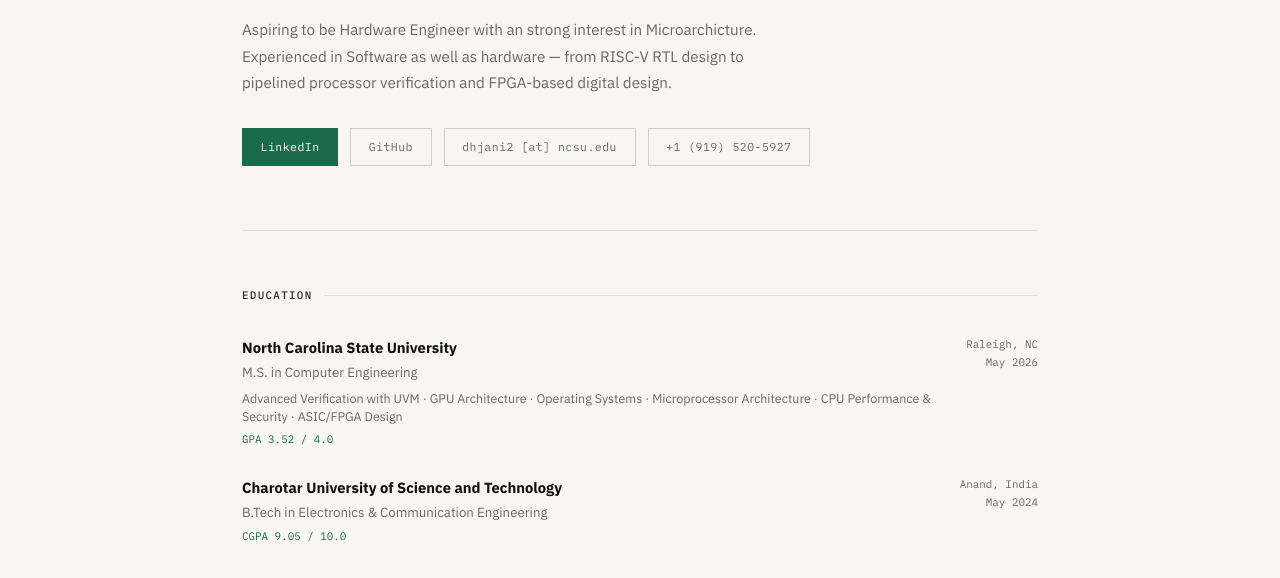
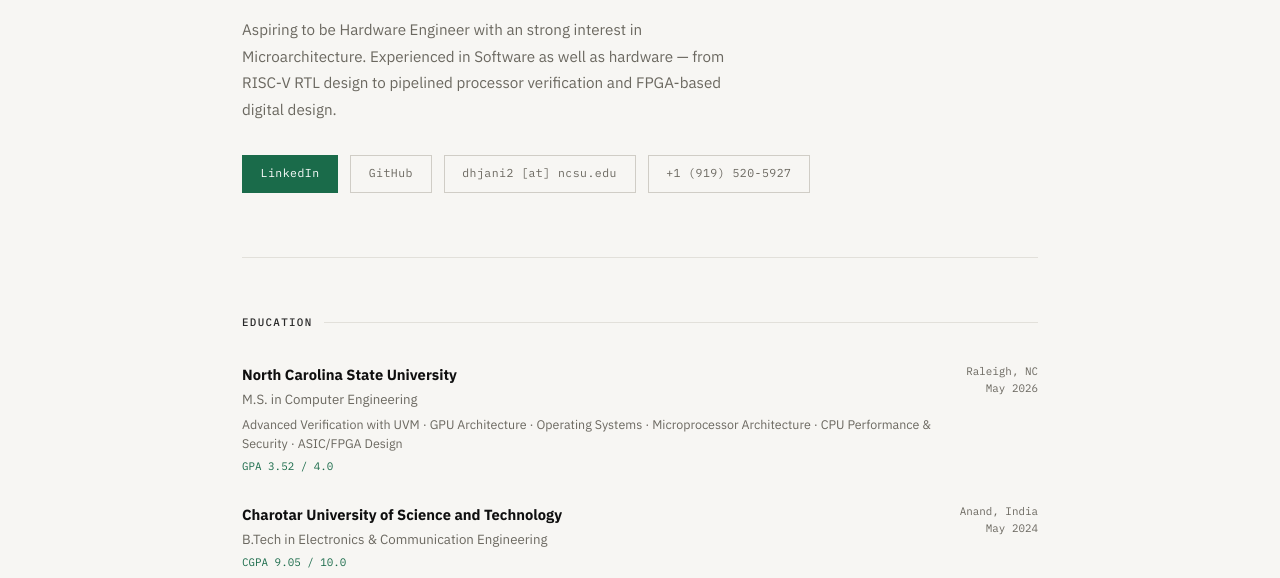
Before and after one commit to deveshjani612/deveshjani612.github.io, a plain HTML site: page index.html in a window 1280 px wide. Shown: the part 222-800 px from the top of the page. Drawn offline with Linux system fonts and the light colour scheme.

Commit message:
Fix typo in 'Microarchitecture' in hero description

```diff
--- a/index.html
+++ b/index.html
@@ -130,7 +130,7 @@
   <div class="hero">
     <div class="hero-tag">MS Computer Engineering &middot; NC State &middot; May 2026</div>
     <h1>Devesh Jani</h1>
-    <p class="hero-desc">Aspiring to be Hardware Engineer with an strong interest in Microarchicture. Experienced in Software as well as hardware &mdash; from RISC-V RTL design to pipelined processor verification and FPGA-based digital design.</p>
+    <p class="hero-desc">Aspiring to be Hardware Engineer with an strong interest in Microarchitecture. Experienced in Software as well as hardware &mdash; from RISC-V RTL design to pipelined processor verification and FPGA-based digital design.</p>
     <div class="hero-links">
       <a href="https://www.linkedin.com/in/deveshjani" target="_blank" class="btn btn-primary">LinkedIn</a>
       <a href="https://github.com/deveshjani612" target="_blank" class="btn btn-secondary">GitHub</a>
```
